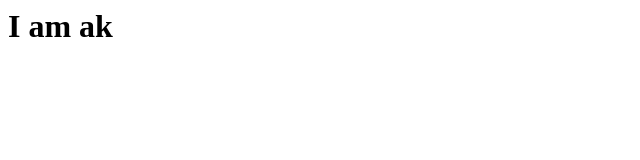
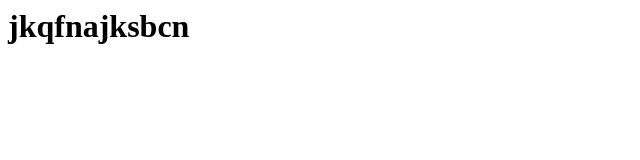
Before and after one commit to srinumalapati/one, a plain HTML site: page index.html in a window 1280 px wide. Shown: the whole page, without its empty margins (0-640 px from the left). Drawn offline with Linux system fonts and the light colour scheme.

Commit message:
Update index.html

```diff
--- a/index.html
+++ b/index.html
@@ -1 +1 @@
-<h1>I am ak</h1>
+<h1>jkqfnajksbcn</h1>
```
